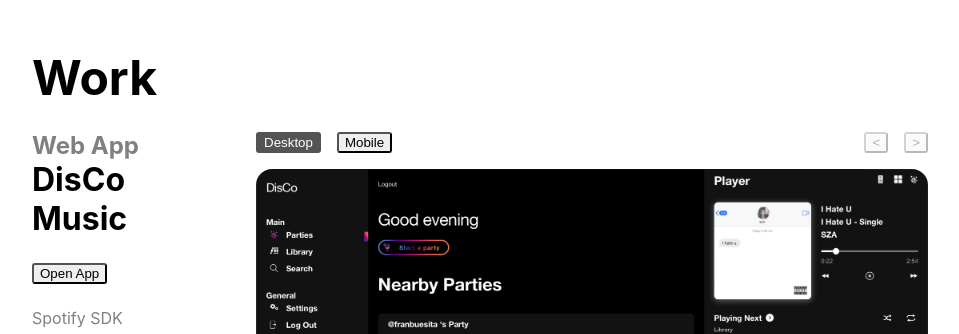
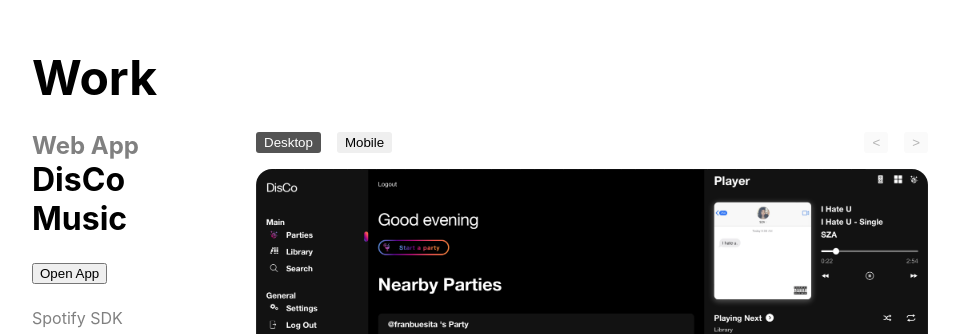
Before and after one commit to Saturn-V/personal-website, a React (Create React App) app: page / in a window 1280 px wide. Shown: the part 1280-1614 px from the top of the page, without its empty margins (160-1119 px from the left). Built offline with nearby package versions, Linux system fonts and the light colour scheme.

Commit message:
try again

```diff
--- a/src/pages/Work/index.module.css
+++ b/src/pages/Work/index.module.css
@@ -46,14 +46,13 @@
     margin-right: 1rem;
 }
 
-button {
+.Button {
     border-radius: 3px;
+    border: 2px solid transparent;
 }
 
-.ButtonActive {
+.Active {
     background-color: rgb(84, 84, 84);
-    border: 2px solid transparent;
-    border-radius: 3px;
     color: white;
 }
 
--- a/src/pages/Work/index.tsx
+++ b/src/pages/Work/index.tsx
@@ -132,7 +132,9 @@
       <div className={styles.Navigation}>
         <div className={styles.NavGroup}>
           <button
-            className={type === ImageType.Desktop ? styles.ButtonActive : ""}
+            className={`${styles.Button} ${
+              type === ImageType.Desktop && styles.Active
+            }`}
             onClick={() => {
               setType(ImageType.Desktop);
               setActiveIndex(0);
@@ -141,7 +143,9 @@
             {"Desktop"}
           </button>
           <button
-            className={type === ImageType.Mobile ? styles.ButtonActive : ""}
+            className={`${styles.Button} ${
+              type === ImageType.Mobile && styles.Active
+            }`}
             onClick={() => {
               setType(ImageType.Mobile);
               setActiveIndex(0);
@@ -152,12 +156,14 @@
         </div>
         <div className={styles.NavGroup}>
           <button
+            className={styles.Button}
             onClick={() => updateActiveIndex(activeIndex - 1)}
             disabled={activeIndex === 0}
           >
             {"<"}
           </button>
           <button
+            className={styles.Button}
             onClick={() => updateActiveIndex(activeIndex + 1)}
             disabled={
               isMobile
```
